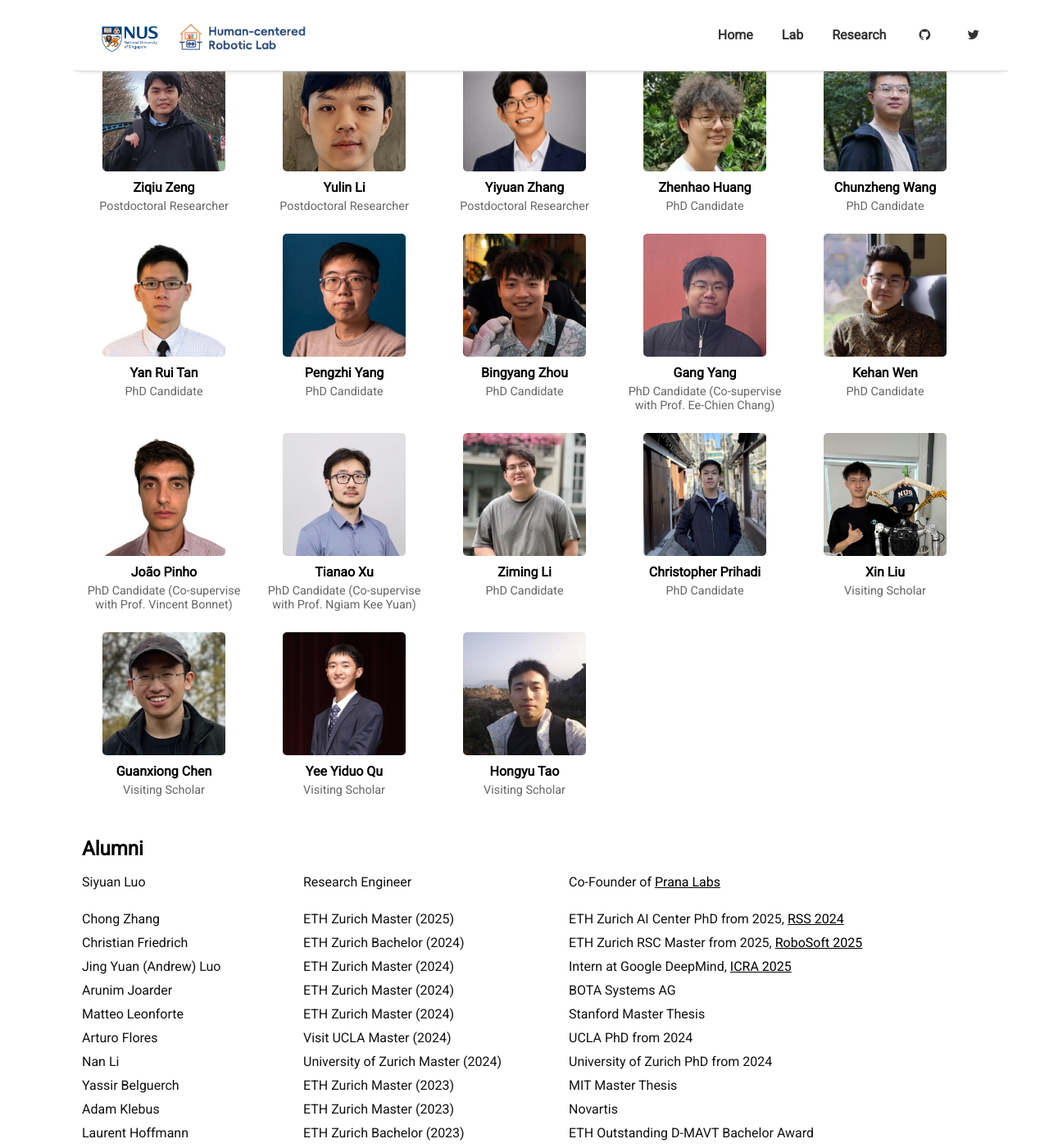
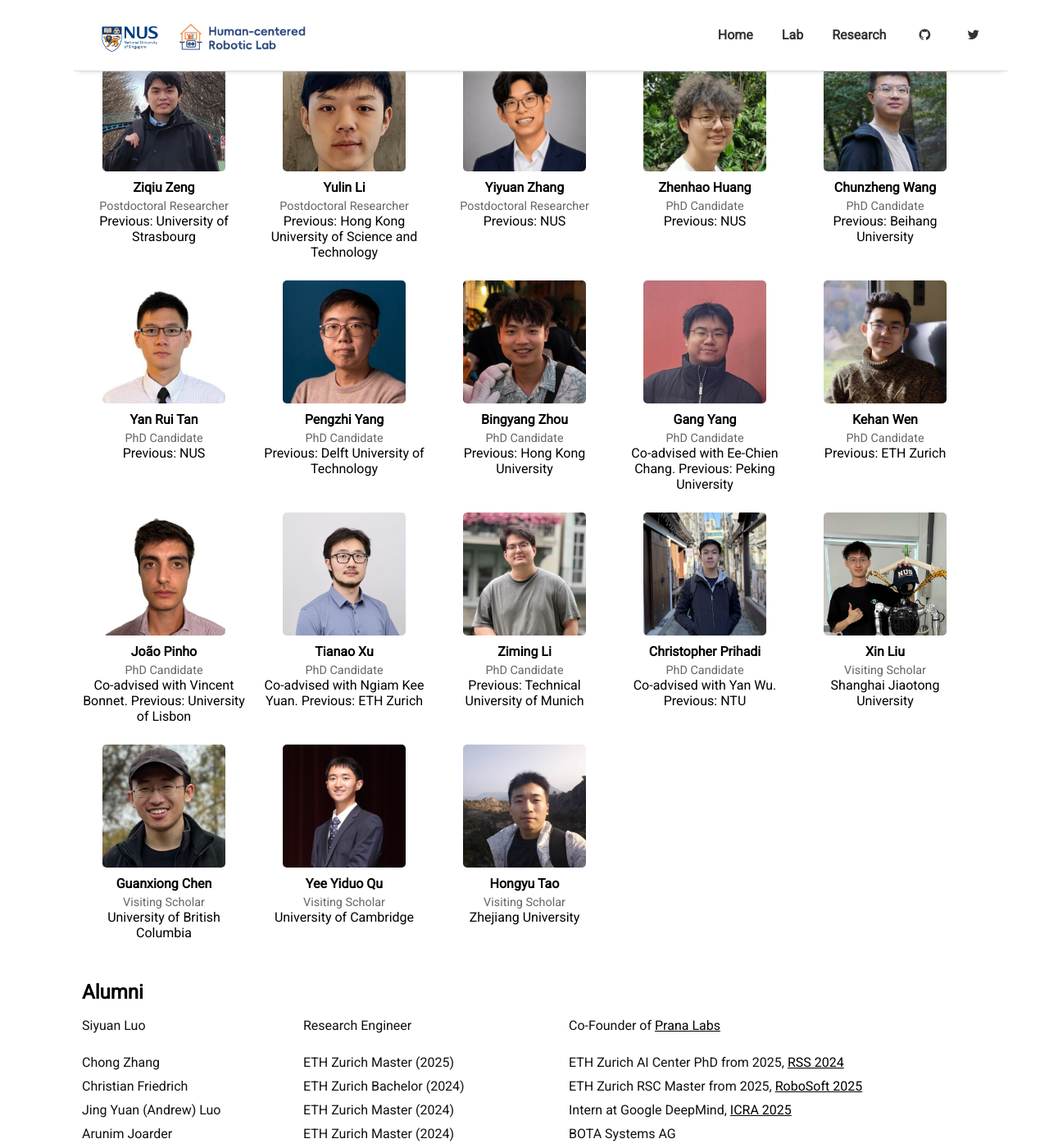
Before and after one commit to NUS-HcRL/nus-hcrl.github.io, a Jekyll site: the page built from pages/lab.md, in a window 1280 px wide and 1400 px high, scrolled down 406 px. Shown: the whole window at 82% size. Built offline with Jekyll 4.4.1, drawn with Linux system fonts in a browser that asks for light colours; nearby versions of some CDN libraries.

Commit message:
Add previous affiliations to member profiles
Updated member profiles with previous affiliations for several researchers.

```diff
--- a/pages/lab.md
+++ b/pages/lab.md
@@ -25,6 +25,7 @@ permalink: /lab
       <img src="/assets/img/Ziqiu.jpg" class="member-photo" alt="Ziqiu Zeng">
       <div class="member-name">Ziqiu Zeng</div>
       <div class="member-position">Postdoctoral Researcher</div>
+      <div class="member-origin">Previous: University of Strasbourg</div>
     </div>
   </a>
   <a href="https://yulinli0.github.io/" class="member-link" target="_blank">
@@ -32,6 +33,7 @@ permalink: /lab
       <img src="/assets/img/Yulin.jpg" class="member-photo" alt="Yulin Li">
       <div class="member-name">Yulin Li</div>
       <div class="member-position">Postdoctoral Researcher</div>
+      <div class="member-origin">Previous: Hong Kong University of Science and Technology</div>
     </div>
   </a>
   <a href="https://yiyuanzhang.crd.co/" class="member-link" target="_blank">
@@ -39,6 +41,7 @@ permalink: /lab
       <img src="/assets/img/Yiyuan.png" class="member-photo" alt="Yiyuan Zhang">
       <div class="member-name">Yiyuan Zhang</div>
       <div class="member-position">Postdoctoral Researcher</div>
+      <div class="member-origin">Previous: NUS</div>
     </div>
   </a>
   <a href="https://zhenhaoh.github.io/" class="member-link" target="_blank">
@@ -46,6 +49,7 @@ permalink: /lab
           <img src="/assets/img/Zhenhao.jpg" class="member-photo" alt="Zhenhao Huang">
           <div class="member-name">Zhenhao Huang</div>
           <div class="member-position">PhD Candidate</div>
+          <div class="member-origin">Previous: NUS</div>
     </div>
   </a>
   <a href="https://www.linkedin.com/in/chunzheng-wang-06a024366/" class="member-link" target="_blank">
@@ -53,6 +57,7 @@ permalink: /lab
         <img src="/assets/img/Chunzheng.jpg" class="member-photo" alt="Chunzheng Wang">
         <div class="member-name">Chunzheng Wang</div>
         <div class="member-position">PhD Candidate</div>
+        <div class="member-origin">Previous: Beihang University</div>
     </div>
   </a>
   <a href="https://www.linkedin.com/in/yan-rui-tan-475b2612a/" class="member-link" target="_blank">
@@ -60,6 +65,7 @@ permalink: /lab
         <img src="/assets/img/Yanrui.jpg" class="member-photo" alt="Yan Rui Tan">
         <div class="member-name">Yan Rui Tan</div>
         <div class="member-position">PhD Candidate</div>
+        <div class="member-origin">Previous: NUS</div>
     </div>
   </a>
   <a href="https://pengzhi1998.github.io/" class="member-link" target="_blank">
@@ -67,6 +73,7 @@ permalink: /lab
       <img src="/assets/img/Pengzhi.jpg" class="member-photo" alt="Pengzhi Yang">
       <div class="member-name">Pengzhi Yang</div>
       <div class="member-position">PhD Candidate</div>
+      <div class="member-origin">Previous: Delft University of Technology</div>
     </div>
   </a>
   <a href="https://www.linkedin.com/in/bingyang-zhou-69613b292/" class="member-link" target="_blank">
@@ -74,13 +81,15 @@ permalink: /lab
         <img src="/assets/img/Bingyang.jpg" class="member-photo" alt="Bingyang Zhou">
         <div class="member-name">Bingyang Zhou</div>
         <div class="member-position">PhD Candidate</div>
+        <div class="member-origin">Previous: Hong Kong University</div>
     </div>
   </a>
   <a href="https://www.linkedin.com/in/gang-yang-a869492bb/" class="member-link" target="_blank">
     <div class="member-card">
         <img src="/assets/img/Gang.jpg" class="member-photo" alt="Gang Yang">
         <div class="member-name">Gang Yang</div>
-        <div class="member-position">PhD Candidate (Co-supervise with Prof. Ee-Chien Chang)</div>
+        <div class="member-position">PhD Candidate</div>
+        <div class="member-origin">Co-advised with Ee-Chien Chang. Previous: Peking University</div>
     </div>
   </a>
   <a href="https://www.linkedin.com/in/kehanwen0923/" class="member-link" target="_blank">
@@ -88,20 +97,23 @@ permalink: /lab
         <img src="/assets/img/Kehan.jpg" class="member-photo" alt="Kehan Wen">
         <div class="member-name">Kehan Wen</div>
         <div class="member-position">PhD Candidate</div>
+        <div class="member-origin">Previous: ETH Zurich</div>
     </div>
   </a>
   <a href="https://www.linkedin.com/in/jo%C3%A3opinho/" class="member-link" target="_blank">
     <div class="member-card">
         <img src="/assets/img/João.jpg" class="member-photo" alt="João Pinho">
         <div class="member-name">João Pinho</div>
-        <div class="member-position">PhD Candidate (Co-supervise with Prof. Vincent Bonnet)</div>
+        <div class="member-position">PhD Candidate</div>
+        <div class="member-origin">Co-advised with Vincent Bonnet. Previous: University of Lisbon</div>
     </div>
   </a>
   <a href="https://www.linkedin.com/in/tianao-xu-066b51258/" class="member-link" target="_blank">
     <div class="member-card">
         <img src="/assets/img/Tianao.jpg" class="member-photo" alt="Tianao Xu">
         <div class="member-name">Tianao Xu</div>
-        <div class="member-position">PhD Candidate (Co-supervise with Prof. Ngiam Kee Yuan)</div>
+        <div class="member-position">PhD Candidate</div>
+        <div class="member-origin">Co-advised with Ngiam Kee Yuan. Previous: ETH Zurich</div>
     </div>
   </a>
   <a href="https://www.linkedin.com/in/ziming-li-8b68b7280/" class="member-link" target="_blank">
@@ -109,6 +121,7 @@ permalink: /lab
           <img src="/assets/img/Ziming.jpeg" class="member-photo" alt="Zhenhao Huang">
           <div class="member-name">Ziming Li</div>
           <div class="member-position">PhD Candidate</div>
+          <div class="member-origin">Previous: Technical University of Munich</div>
     </div>
   </a>
   <a href="https://www.linkedin.com/in/christopher-prihadi-69b1961b6/" class="member-link" target="_blank">
@@ -116,6 +129,7 @@ permalink: /lab
       <img src="/assets/img/Christopher.jpg" class="member-photo" alt="Kunqi Xu">
       <div class="member-name">Christopher Prihadi</div>
       <div class="member-position">PhD Candidate</div>
+      <div class="member-origin">Co-advised with Yan Wu. Previous: NTU</div>
     </div>
   </a>
   <a href="https://www.linkedin.com/in/xin-liu-9533243a7/" class="member-link" target="_blank">
@@ -123,6 +137,7 @@ permalink: /lab
           <img src="/assets/img/Xin.jpg" class="member-photo" alt="Xin Liu">
           <div class="member-name">Xin Liu</div>
           <div class="member-position">Visiting Scholar</div>
+          <div class="member-origin">Shanghai Jiaotong University</div>
     </div>
   </a>
   <a href="https://www.cs.ubc.ca/~gxchen/" class="member-link" target="_blank">
@@ -130,6 +145,7 @@ permalink: /lab
       <img src="/assets/img/Guanxiong.jpeg" class="member-photo" alt="Kunqi Xu">
       <div class="member-name">Guanxiong Chen</div>
       <div class="member-position">Visiting Scholar</div>
+      <div class="member-origin">University of British Columbia</div>
     </div>
   </a>
   <a href="https://www.linkedin.com/in/yiduo-qu-59115321b/" class="member-link" target="_blank">
@@ -137,6 +153,7 @@ permalink: /lab
       <img src="/assets/img/yiduo.jpeg" class="member-photo" alt="Kunqi Xu">
       <div class="member-name">Yee Yiduo Qu</div>
       <div class="member-position">Visiting Scholar</div>
+      <div class="member-origin">University of Cambridge</div>
     </div>
   </a>
   <a href="https://scholar.google.com/citations?user=VAVozZEAAAAJ&hl=en" class="member-link" target="_blank">
@@ -144,6 +161,7 @@ permalink: /lab
       <img src="/assets/img/Hongyu.jpg" class="member-photo" alt="Hongyu Tao">
       <div class="member-name">Hongyu Tao</div>
       <div class="member-position">Visiting Scholar</div>
+      <div class="member-origin">Zhejiang University</div>
     </div>
   </a>
 </div>
```
